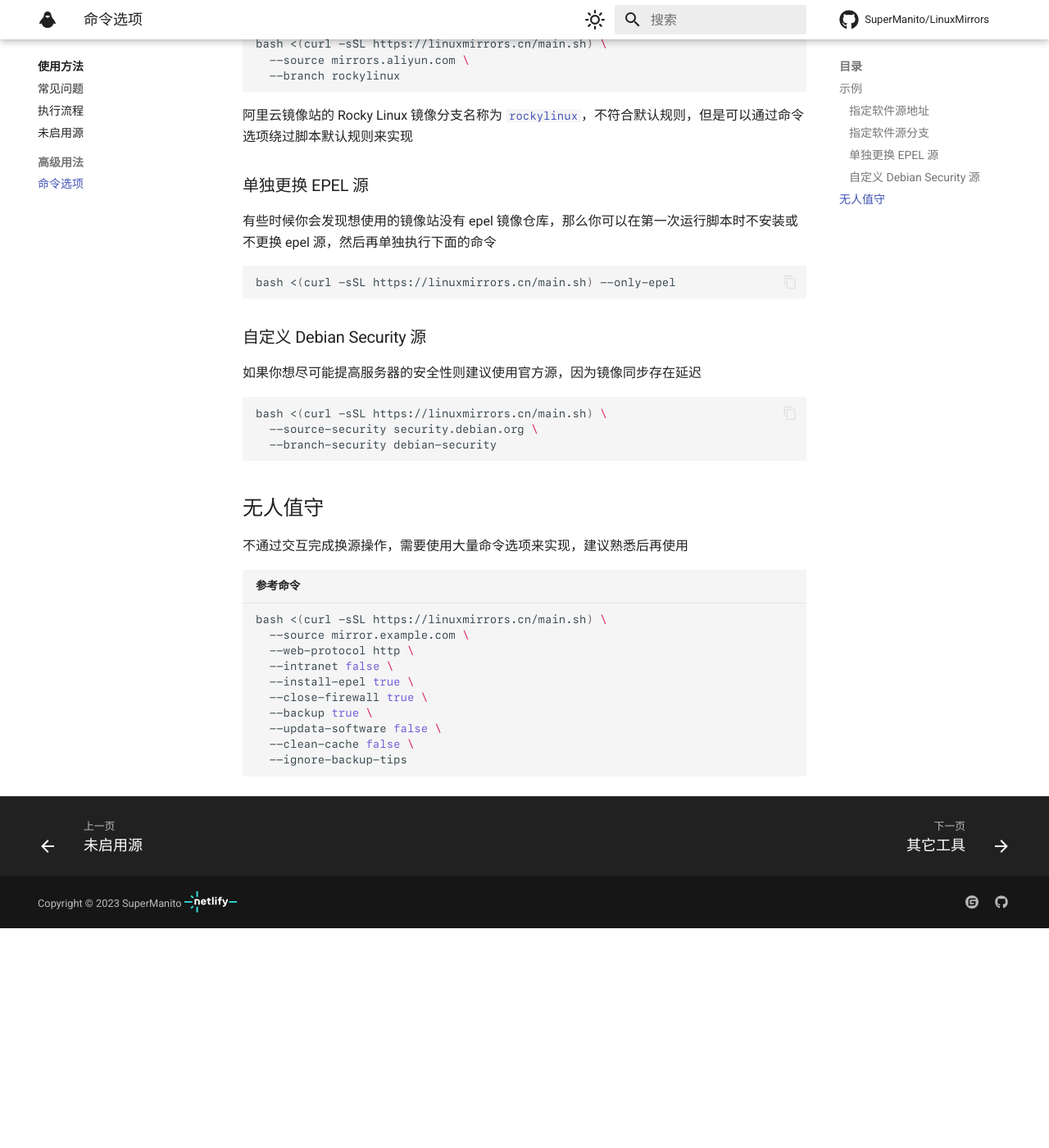
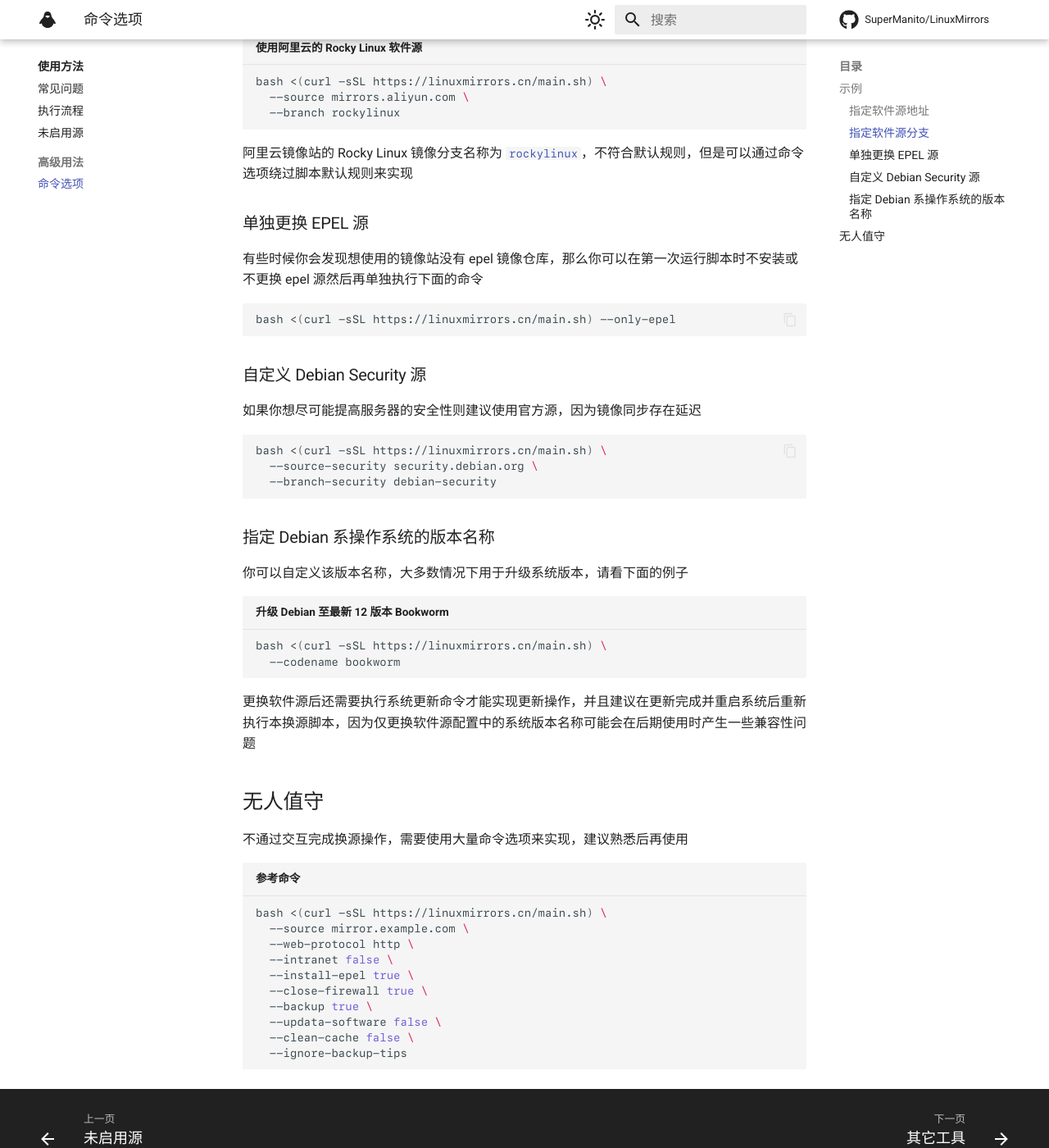
Before and after one commit to SuperManito/LinuxMirrors, an MkDocs documentation site: the page built from docs/use/command-options.md, in a window 1280 px wide and 1400 px high, scrolled down 2251 px. Shown: the whole window at 82% size. Built offline with MkDocs 1.6.1 and Material for MkDocs 9.7.7, drawn with Linux system fonts in a browser that asks for light colours; comment, search, counter and statistics services are not loaded; before the commit the page ends 3383 px from its top, so only the background shows below that; some of the changed text lies outside the part shown.

Commit message:
新增命令选项 & bug fix

````diff
--- a/docs/use/command-options.md
+++ b/docs/use/command-options.md
@@ -1,13 +1,14 @@
 | 名称 | 含义 | 选项值 |
 | :-: | :-: | :-: |
+| `--abroad` | 使用海外软件源 | 无 |
+| `--edu` | 使用中国大陆教育网软件源 | 无 |
 | `--source` | 指定软件源地址 | 地址 |
-| `--source-security` | 指定 debian 的 security 软件源地址 | 地址 |
-| `--source-vault` | 指定 centos/almalinux 的 vault 软件源地址 | 地址 |
+| `--source-security` | 指定 Debian 的 security 软件源地址 | 地址 |
+| `--source-vault` | 指定 CentOS/AlmaLinux 的 vault 软件源地址 | 地址 |
 | `--branch` | 指定软件源分支(路径) | 分支名 |
-| `--branch-security` | 指定 debian 的 security 软件源分支(路径) | 分支名 |
-| `--branch-vault` | 指定 centos/almalinux 的 vault 软件源分支(路径) | 分支名 |
-| `--abroad` | 使用海外软件源 | 无 |
-| `--abroad` | 使用中国大陆教育网软件源 | 无 |
+| `--branch-security` | 指定 Debian 的 security 软件源分支(路径) | 分支名 |
+| `--branch-vault` | 指定 CentOS/AlmaLinux 的 vault 软件源分支(路径) | 分支名 |
+| `--codename` | 指定 Debian 系操作系统的版本名称 | 版本名 |
 | `--web-protocol` | 指定 WEB 协议 | `http` 或 `https` |
 | `--intranet` | 优先使用内网地址 | `true` 或 `false` |
 | `--install-epel` | 安装 EPEL 附加软件包 | `true` 或 `false` |
@@ -100,7 +101,7 @@
 
 ### 单独更换 EPEL 源
 
-有些时候你会发现想使用的镜像站没有 epel 镜像仓库，那么你可以在第一次运行脚本时不安装或不更换 epel 源，然后再单独执行下面的命令
+有些时候你会发现想使用的镜像站没有 epel 镜像仓库，那么你可以在第一次运行脚本时不安装或不更换 epel 源然后再单独执行下面的命令
 
 ``` bash
 bash <(curl -sSL https://linuxmirrors.cn/main.sh) --only-epel
@@ -115,6 +116,16 @@
   --source-security security.debian.org \
   --branch-security debian-security
 ```
+
+### 指定 Debian 系操作系统的版本名称
+
+你可以自定义该版本名称，大多数情况下用于升级系统版本，请看下面的例子
+
+``` { .bash .no-copy title="升级 Debian 至最新 12 版本 Bookworm" }
+bash <(curl -sSL https://linuxmirrors.cn/main.sh) \
+  --codename bookworm
+```
+更换软件源后还需要执行系统更新命令才能实现更新操作，并且建议在更新完成并重启系统后重新执行本换源脚本，因为仅更换软件源配置中的系统版本名称可能会在后期使用时产生一些兼容性问题
 
 ## 无人值守
 
````
Also changed, not shown: docs/other/index.md (+11 -10 lines), 2 other files.
